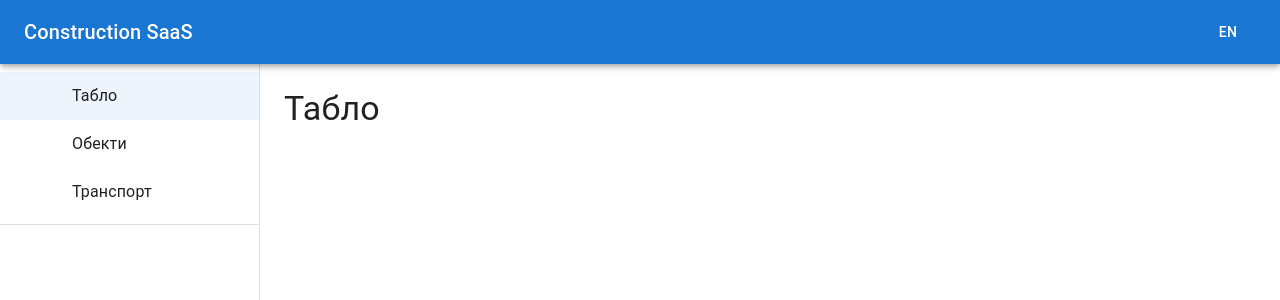
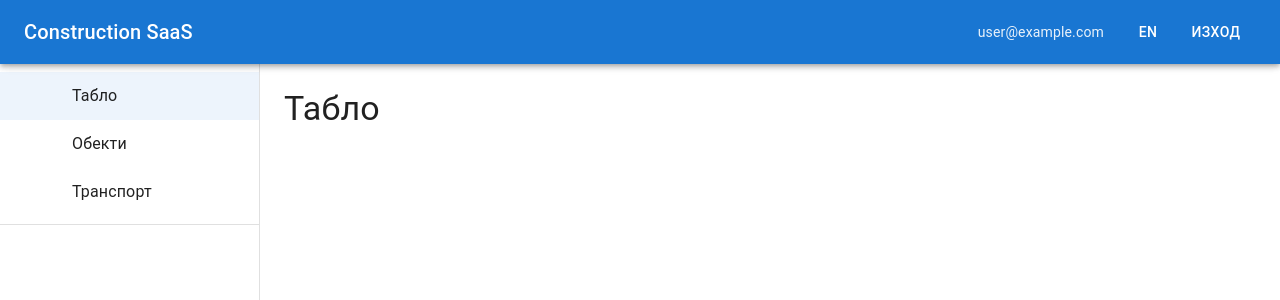
Before and after one commit to DimitarMagaranov/construction-saas, a React (Vite) app: page /dashboard in a window 1280 px wide. Shown: the top 300 px of the page. Built offline with nearby package versions, Linux system fonts and the light colour scheme; no server answers; sample sign-in values are in the browser's storage; some icons are missing.

Commit message:
feat(auth): guard /login, translate logout

```diff
--- a/src/App.tsx
+++ b/src/App.tsx
@@ -7,11 +7,14 @@ import ProjectsPage from './features/projects/pages/ProjectsPage';
 import TransportRequestsPage from './features/transport/pages/TransportRequestsPage';
 import LoginPage from './core/auth/LoginPage';
 import { ProtectedRoute } from './core/auth/ProtectedRoute';
+import { PublicOnlyRoute } from './core/auth/PublicOnlyRoute';
 
 export default function App() {
     return (
         <Routes>
-            <Route path="/login" element={<LoginPage />} />
+            <Route element={<PublicOnlyRoute />}>
+                <Route path="/login" element={<LoginPage />} />
+            </Route>
 
             <Route element={<ProtectedRoute />}>
                 <Route element={<AppLayout />}>
--- a/src/app/i18n/translations.ts
+++ b/src/app/i18n/translations.ts
@@ -24,6 +24,9 @@ export const translations = {
             password: 'Парола',
             signIn: 'Вход',
         },
+        common: {
+            logout: "Изход",
+          },
     },
     en: {
         appName: 'Construction SaaS',
@@ -47,5 +50,8 @@ export const translations = {
             password: 'Password',
             signIn: 'Sign in',
         },
+        common: {
+            logout: "Logout",
+          },
     },
 } as const;
--- /dev/null
+++ b/src/core/auth/PublicOnlyRoute.tsx
@@ -0,0 +1,12 @@
+import React from 'react';
+import { Navigate, Outlet } from 'react-router-dom';
+import { useAuth } from './AuthProvider';
+
+export function PublicOnlyRoute() {
+    const { user, isLoading } = useAuth();
+
+    if (isLoading) return null;
+    if (user) return <Navigate to="/dashboard" replace />;
+
+    return <Outlet />;
+}
--- a/src/shared/ui/layouts/AppLayout.tsx
+++ b/src/shared/ui/layouts/AppLayout.tsx
@@ -4,12 +4,16 @@ import DashboardIcon from '@mui/icons-material/Dashboard';
 import BusinessIcon from '@mui/icons-material/Business';
 import LocalShippingIcon from '@mui/icons-material/LocalShipping';
 import { useI18n } from '../../../app/i18n/i18n';
+import { signOut } from 'firebase/auth';
+import { auth } from '../../../core/firebase/firebase';
+import { useAuth } from '../../../core/auth/AuthProvider';
 
 const drawerWidth = 260;
 
 export default function AppLayout() {
     const location = useLocation();
     const { lang, setLang, t } = useI18n();
+    const { user } = useAuth();
 
     const navItems = [
         { label: t.nav.dashboard, path: '/dashboard', icon: <DashboardIcon /> },
@@ -27,8 +31,18 @@ export default function AppLayout() {
 
                     <Box sx={{ flexGrow: 1 }} />
 
+                    {user?.email && (
+                        <Typography variant="body2" sx={{ mr: 2, opacity: 0.9 }}>
+                            {user.email}
+                        </Typography>
+                    )}
+
                     <Button color="inherit" onClick={() => setLang(lang === 'bg' ? 'en' : 'bg')} sx={{ minWidth: 56 }}>
                         {lang === 'bg' ? 'EN' : 'BG'}
+                    </Button>
+
+                    <Button color="inherit" onClick={() => signOut(auth)} sx={{ minWidth: 80 }}>
+                        {t.common.logout}
                     </Button>
                 </Toolbar>
             </AppBar>
```
